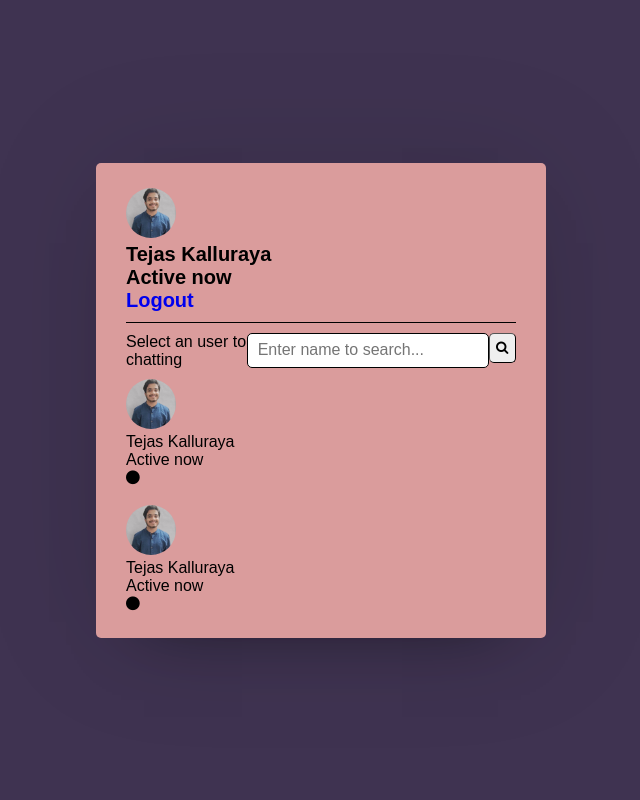
After one commit to TejasKalluraya/MyChatApp, a PHP site: page /users.html in a window 1280 px wide. The commit adds this page. Shown: the whole page, without its empty margins (319-959 px from the left). Run offline with PHP 8.4, Linux system fonts and the light colour scheme; some libraries are stand-ins or nearby versions; some web fonts are replaced.

Commit message:
html and css of users list

```diff
--- a/index.html
+++ b/index.html
@@ -48,10 +48,9 @@
 
                             <input type="submit" value="Continue to Chat">
                         </div>
+                        <a href="#"><div class="link">Already Registered?</div></a></br>
                     </div>
                 </form>
-                <a href="#"><div class="link">Already Registered?</div></a></br>
-
 
             </section>
         </div>
--- a/style.css
+++ b/style.css
@@ -28,7 +28,7 @@ body
   margin: 20px;
 }
 header{
-    font-size: 25px;
+    font-size: 20px;
     font-weight: 600;
     padding-bottom:10px ;
     border-bottom: 0.5px solid black ;
@@ -47,9 +47,41 @@ header{
 
 input{
     height: 35px;
-    width: 100%;
+    width: 90%;
     font-size: 16px;
     padding: 0 10px;
     border: 1px solid black;
     border-radius: 5px;
 }
+
+/* CSS for Users List  */
+.users{
+    padding: 25px 30px;
+}
+.wrapper img
+{
+    object-fit: cover;
+    border-radius: 50%;
+}
+.content{
+    display:block;
+    align-items: center;
+    justify-content: center;
+
+
+}
+.search{
+    display: flex;
+    margin: 10px 0;
+}
+.users-list{
+    align-items: center;
+    justify-content: space-between;
+
+}
+.search button{
+    width: 40px;
+    height: 30px;
+    border-radius: 5px;
+    border-width: 1.5px;
+}
--- /dev/null
+++ b/users.html
@@ -0,0 +1,63 @@
+<!DOCTYPE html>
+<html>
+    <head>
+        <meta charset="utf-8">
+        <meta http-equiv="X-UA-Compatible" content="IE=edge">
+        <title>MyChatApp | Tejas Kalluraya</title>
+        <meta name="description" content="">
+        <meta name="viewport" content="width=device-width, initial-scale=1">
+        <link rel="stylesheet" href="style.css">
+        <link rel="stylesheet" href="https://cdnjs.cloudfare.com/ajax/libs/font-awesome/5.15.2/css/all.min.css">
+        <link href="https://maxcdn.bootstrapcdn.com/font-awesome/4.2.0/css/font-awesome.min.css" rel="stylesheet">
+    </head>
+    <body>
+        <div class="wrapper">
+            <section class="users">
+                <header>
+                    <div class="usercontent">
+                        <img src="userimg.jpg" alt="user image" height="50";
+                        width="50">
+                        <div class="details">
+                            <span>Tejas Kalluraya</span>
+                            <p>Active now</p>
+                            <a href="#" class="logout">Logout</a>
+                        </div>
+                    </div>
+
+                </header>
+                <div class="search">
+                    <span class="text">Select an user to chatting</span>
+                    <input type="text" placeholder="Enter name to search...">
+                    <button><i class="fa fa-search"></i></button>
+                </div>
+                <div class="users-list">
+                    <a href="#"></a>
+                    <div class="content">
+                        <img class="image" src="userimg.jpg" alt="user image" height="50";
+                        width="50">
+                        <div class="details">
+                        <span>Tejas Kalluraya</span>
+                        <p>Active now</p>
+                        <div class="status-dot"><i class="fa fa-circle"></i></div><br>
+                        </div>
+
+
+                        <img class="image" src="userimg.jpg" alt="user image" height="50";
+                        width="50">
+                        <div class="details">
+                        <span>Tejas Kalluraya</span>
+                        <p>Active now</p>
+                        <div class="status-dot"><i class="fa fa-circle"></i></div>
+                        </div>
+
+
+
+
+
+
+                    </div>
+                </div>
+            </section>
+        </div>
+    </body>
+</html>
```
Also changed, not shown: login.html (added, +46 -0 lines), userimg.jpg (added).
